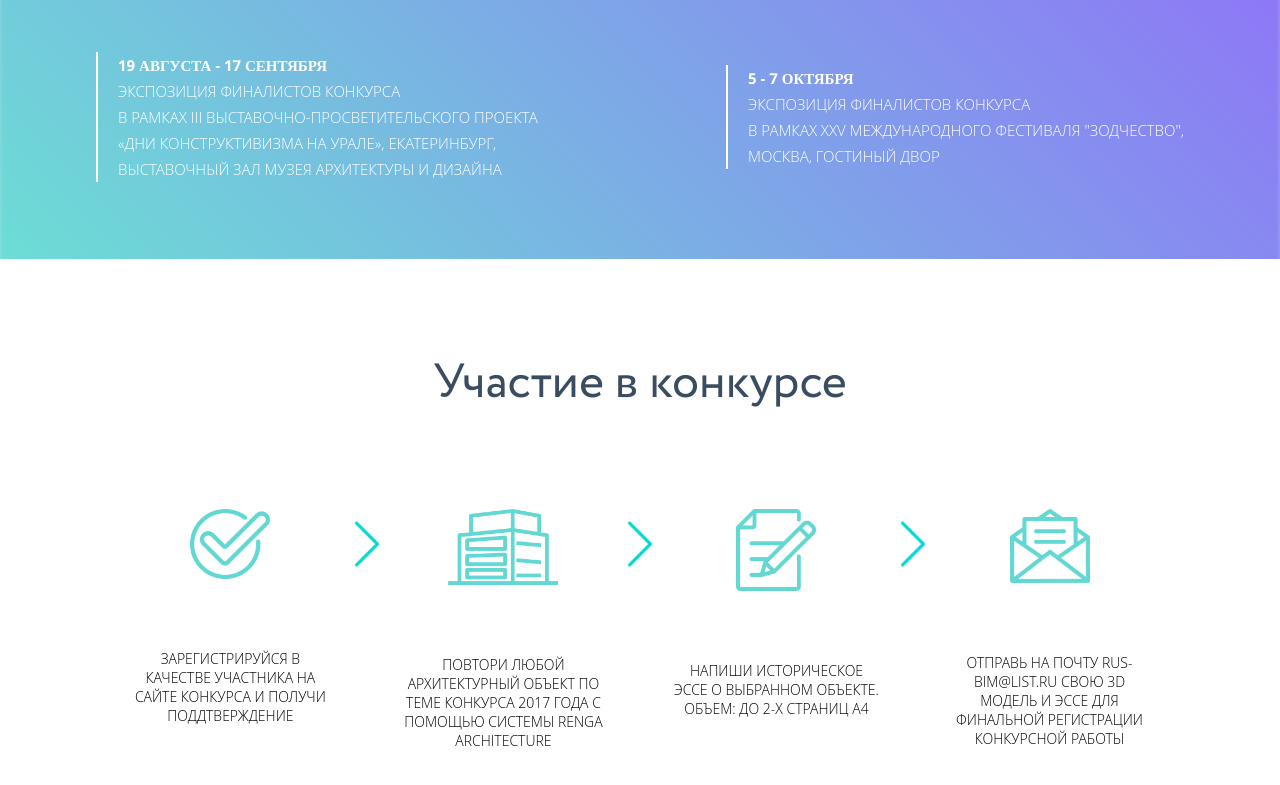
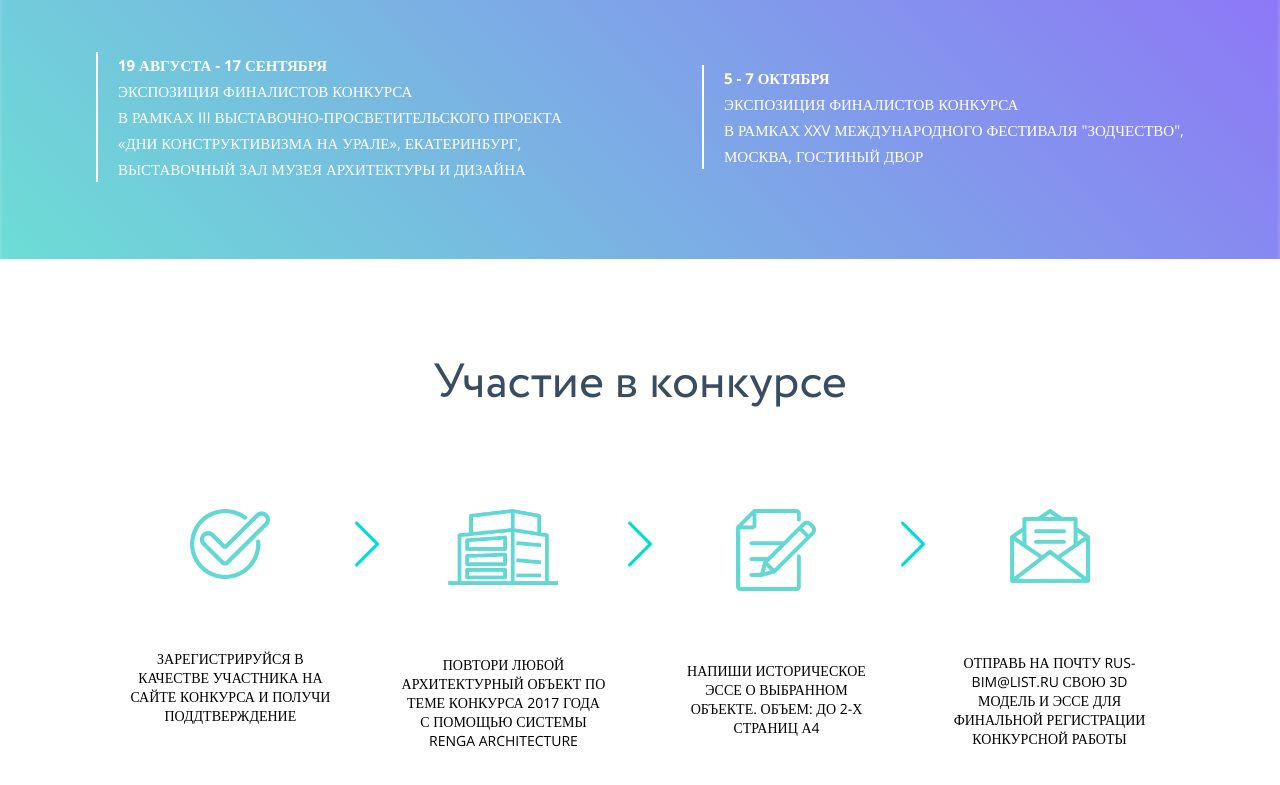
Before and after one commit to JosephYanArley/bim, a website: page public_html/index.html in a window 1280 px wide. Shown: the part 1878-2663 px from the top of the page. Drawn offline with nearby package versions, Linux system fonts and the light colour scheme.

Commit message:
+ Правка шрифтов

```diff
--- a/public_html/index.html
+++ b/public_html/index.html
@@ -4,7 +4,7 @@
     <meta charset="UTF-8">
     <meta name="viewport" content="width=device-width, initial-scale=1, user-scalable=no">
     <link href="/stylesheets/main_bim.css" rel="stylesheet" type="text/css">
-    <link href="https://fonts.googleapis.com/css?family=Open+Sans:400,600,700,800&amp;subset=cyrillic" rel="stylesheet">
+    <link href="https://fonts.googleapis.com/css?family=Open+Sans:300,400,600,700,800&amp;subset=cyrillic" rel="stylesheet">
     <title>БИМ</title>
 </head>
 <body>
--- a/public_html/stylesheets/main_bim.css
+++ b/public_html/stylesheets/main_bim.css
@@ -232,8 +232,8 @@ section{
 }
 .third-slide-post-element span:last-child {
     font-size: 0.9375rem;
-    font-family: "Open Sans Light";
-    font-weight: normal;
+    font-family: "Open Sans";
+    font-weight: 300;
     line-height: 26px;
     color:white;
     text-transform: uppercase;
@@ -270,7 +270,8 @@ section{
 .fourth-slide-scheme-element span{
     display: block;
     margin-top:70px;
-    font-family: "Open Sans Light";
+    font-family: "Open Sans";
+    font-weight: 300;
     font-size:0.875rem;
     text-transform: uppercase;
     text-align: center;
```
